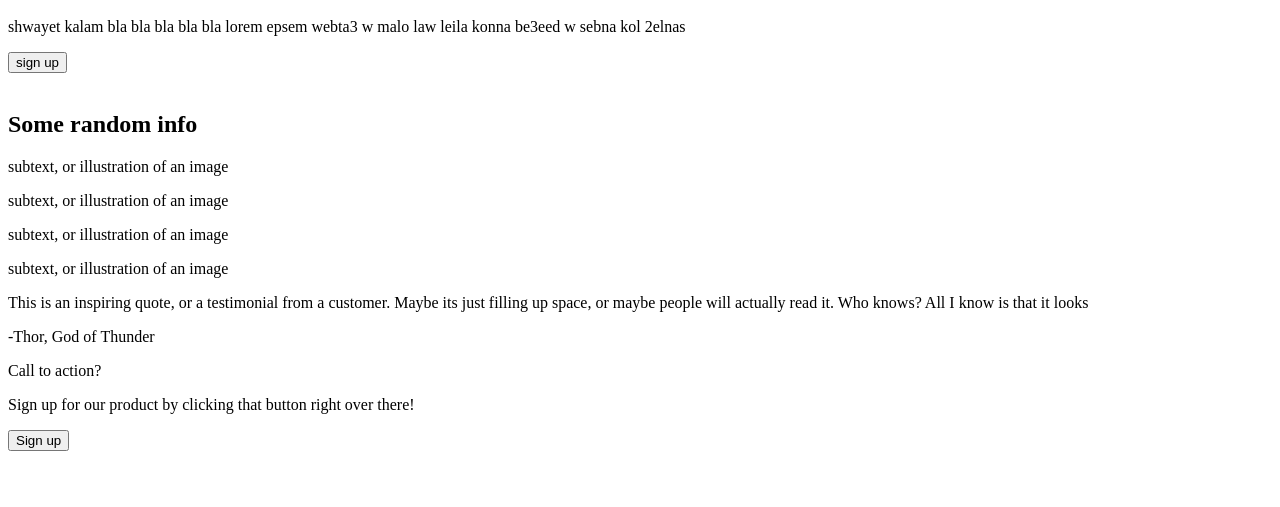
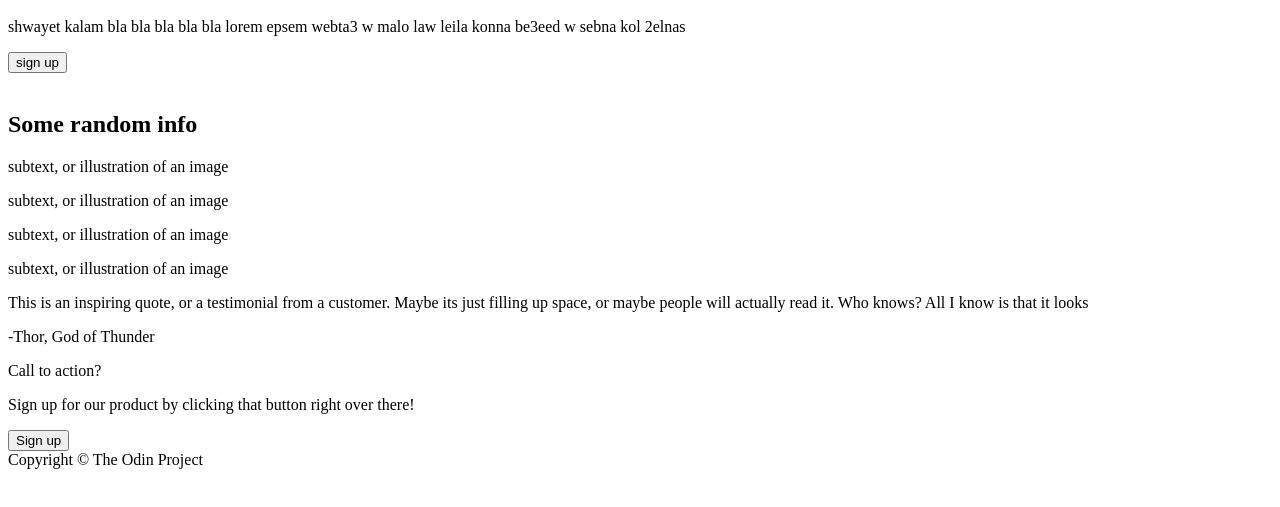
Before and after one commit to HasanKonty/first-webpage1.1, a plain HTML site: page index.html in a window 1280 px wide. Shown: the part 175-682 px from the top of the page. Drawn offline with Linux system fonts and the light colour scheme.

Commit message:
Do the footer

```diff
--- a/index.html
+++ b/index.html
@@ -67,5 +67,6 @@
             <button>Sign up</button>
         </div>
     </div>
+    <footer>Copyright &copy; The Odin Project</footer>
 </body>
 </html>
```
